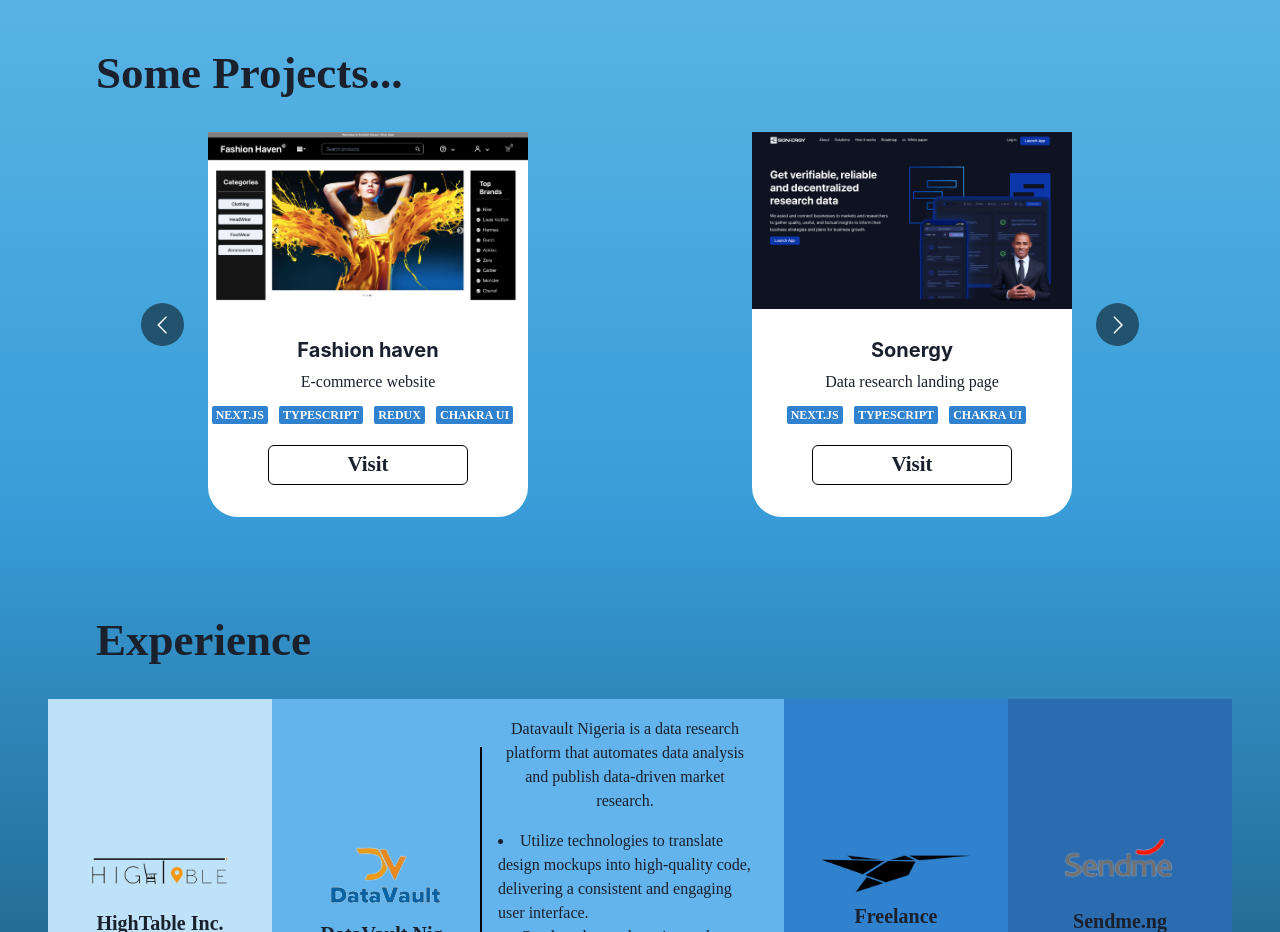
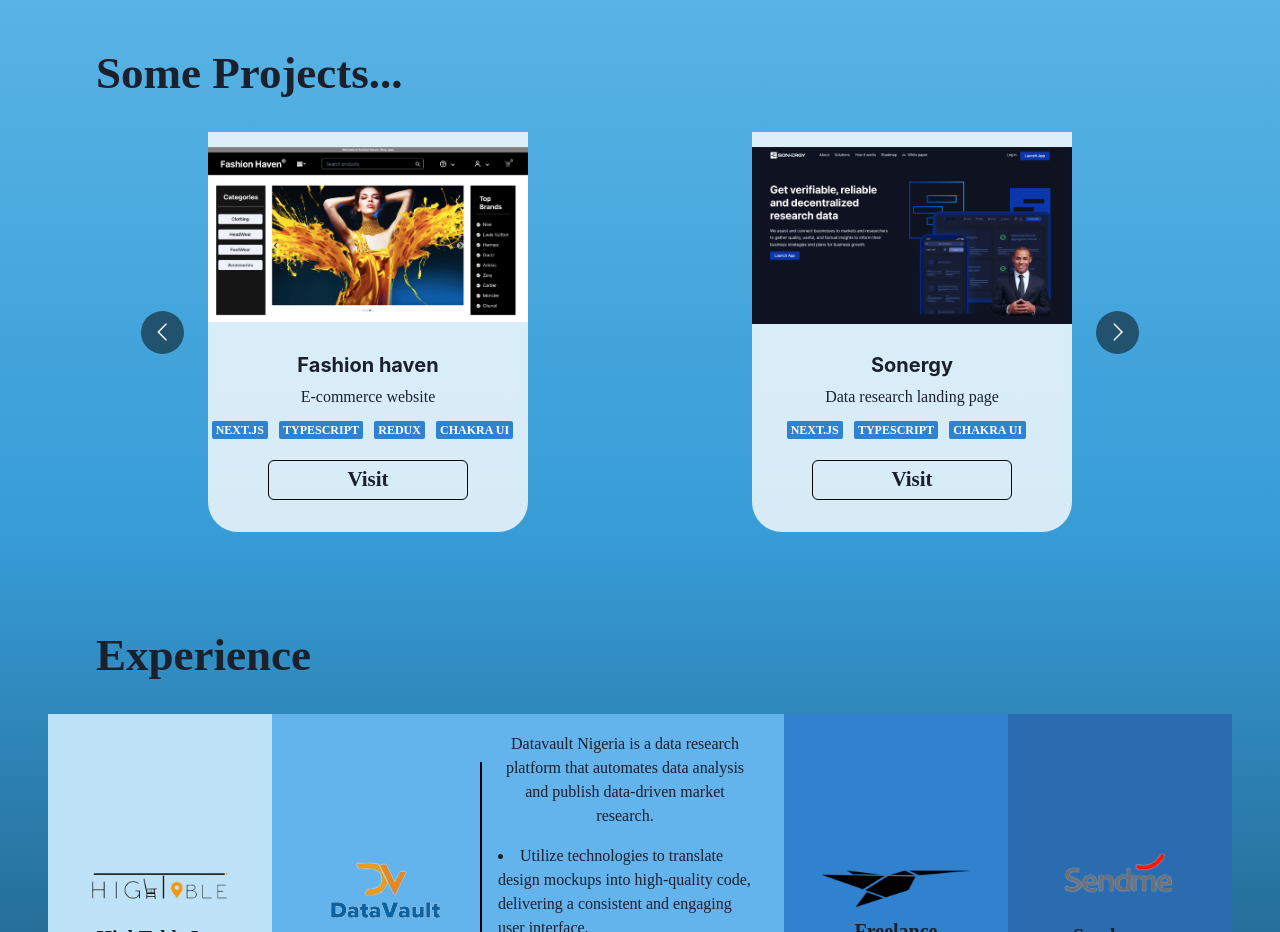
Before and after one commit to st-jeremy/jeremysmith, a Next.js app: page / in a window 1280 px wide. Shown: the part 1300-2232 px from the top of the page. Built offline with nearby package versions, Linux system fonts and the light colour scheme; a web font is replaced by a local one.

Commit message:
Fixed project padding

```diff
--- a/Components/ProjectCard.tsx
+++ b/Components/ProjectCard.tsx
@@ -24,7 +24,7 @@
   } = props;
 
   return (
-    <Box width={'320px'} height={'385px'} borderBottomRadius={'30px 30px'} bgColor={'white'} margin={'auto'} >
+    <Box width={'320px'} height={'400px'} borderBottomRadius={'30px 30px'} bgColor={'whiteAlpha.800'} margin={'auto'} pt={15}>
       <Image
         src={src}
         alt={alt}
```
